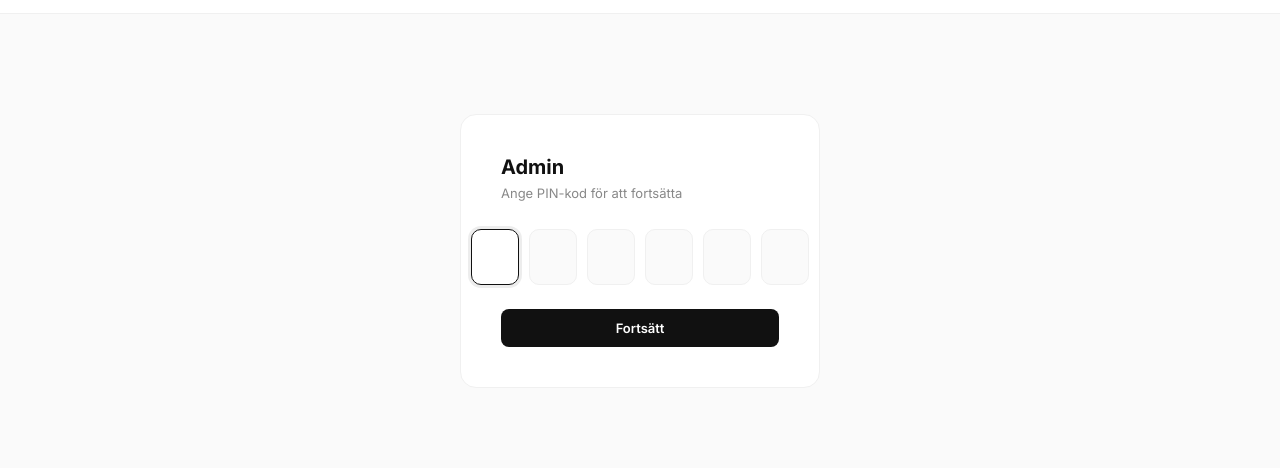
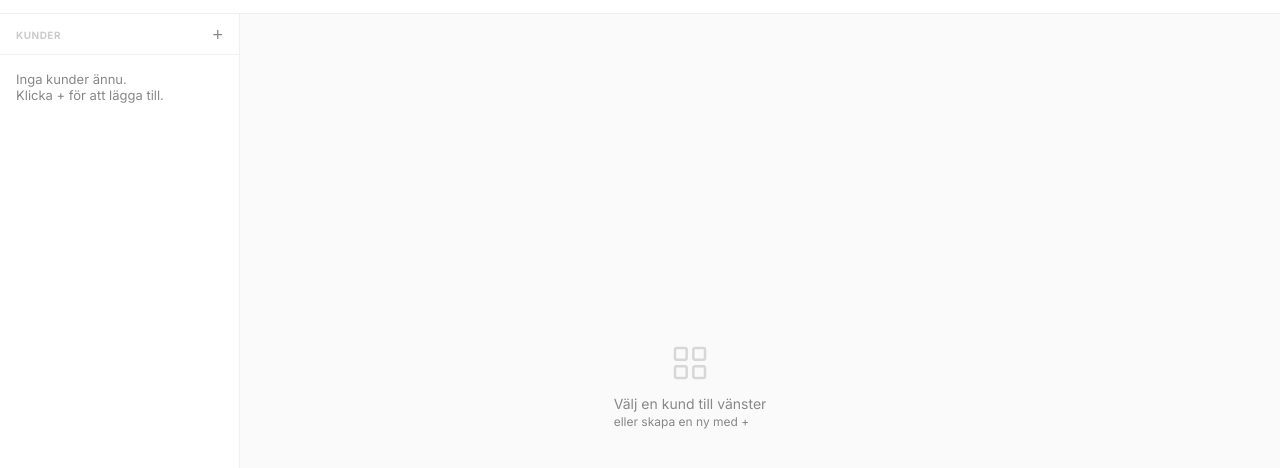
Before and after one commit to lundkvistcharlie09-tech/ai-granskning, a website: page public/admin.html in a window 1280 px wide. Shown: the part 42-510 px from the top of the page. Drawn offline with Linux system fonts and the light colour scheme.

Commit message:
Remove login screen and auth completely

```diff
--- a/public/admin.html
+++ b/public/admin.html
@@ -263,23 +263,8 @@
   </div>
 </div>
 
-<!-- LOGIN SCREEN -->
-<div id="login-screen">
-  <div class="login-wrap">
-    <div class="login-title">Admin</div>
-    <div class="login-sub">Ange PIN-kod för att fortsätta</div>
-    <div class="pin-row">
-      <input class="pin-box" type="password" inputmode="numeric" maxlength="1" id="pin0" oninput="pinInput(this,0)" onkeydown="pinKey(event,0)">
-      <input class="pin-box" type="password" inputmode="numeric" maxlength="1" id="pin1" oninput="pinInput(this,1)" onkeydown="pinKey(event,1)">
-      <input class="pin-box" type="password" inputmode="numeric" maxlength="1" id="pin2" oninput="pinInput(this,2)" onkeydown="pinKey(event,2)">
-      <input class="pin-box" type="password" inputmode="numeric" maxlength="1" id="pin3" oninput="pinInput(this,3)" onkeydown="pinKey(event,3)">
-      <input class="pin-box" type="password" inputmode="numeric" maxlength="1" id="pin4" oninput="pinInput(this,4)" onkeydown="pinKey(event,4)">
-      <input class="pin-box" type="password" inputmode="numeric" maxlength="1" id="pin5" oninput="pinInput(this,5)" onkeydown="pinKey(event,5)">
-    </div>
-    <button class="btn btn-full" onclick="doLogin()" id="login-btn">Fortsätt</button>
-    <div class="error-msg" id="login-error" style="display:none;text-align:center;margin-top:12px">Fel PIN-kod – försök igen</div>
-  </div>
-</div>
+<!-- LOGIN SCREEN (disabled) -->
+<div id="login-screen" style="display:none"></div>
 
 <!-- APP -->
 <div id="app" style="display:none">
@@ -762,8 +747,7 @@ function copyLink(url) {
 // ═══════════════════════════════════════════════════════════
 // INIT
 // ═══════════════════════════════════════════════════════════
-localStorage.removeItem('ag_admin_pw');
-document.getElementById('pin0').focus();
+showApp();
 </script>
 </body>
 </html>
--- a/routes/audits.js
+++ b/routes/audits.js
@@ -5,11 +5,6 @@ const { generateTrackingSnippet } = require('../lib/tracker');
 
 // Auth middleware – check admin password
 function adminAuth(req, res, next) {
-  const password = (req.headers['x-admin-password'] || req.query.adminPassword || '').trim();
-  const expected = (process.env.ADMIN_PASSWORD || '090813').trim();
-  if (password !== expected) {
-    return res.status(401).json({ error: 'Unauthorized' });
-  }
   next();
 }
 
--- a/routes/notes.js
+++ b/routes/notes.js
@@ -4,11 +4,6 @@ const supabase = require('../lib/supabase');
 // openai client created inline
 
 function adminAuth(req, res, next) {
-  const password = (req.headers['x-admin-password'] || req.query.adminPassword || '').trim();
-  const expected = (process.env.ADMIN_PASSWORD || '090813').trim();
-  if (password !== expected) {
-    return res.status(401).json({ error: 'Unauthorized' });
-  }
   next();
 }
 
```
